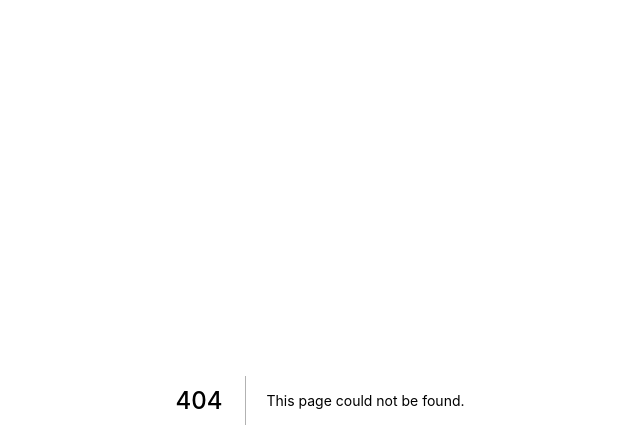
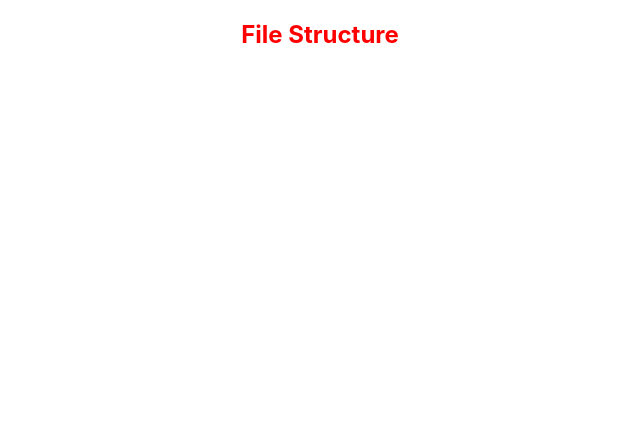
Before and after one commit to Pratham82/nextjs-crash-course, a Next.js app: page /fileStructure in a window 1280 px wide. Before the commit this address had no page. Shown: the top 448 px of the page, without its empty margins (320-960 px from the left). Built offline with nearby package versions, Linux system fonts and the light colour scheme.

Commit message:
feat: added file structure component

```diff
--- /dev/null
+++ b/pages/fileStructure/filestructure.module.scss
@@ -0,0 +1,4 @@
+.title {
+  color: red;
+  text-align: center;
+}
--- /dev/null
+++ b/pages/fileStructure/index.tsx
@@ -0,0 +1,9 @@
+import styles from './filestructure.module.scss'
+
+export default function FileStructure() {
+  return (
+    <>
+      <h2 className={styles.title}>File Structure</h2>
+    </>
+  )
+}
```
